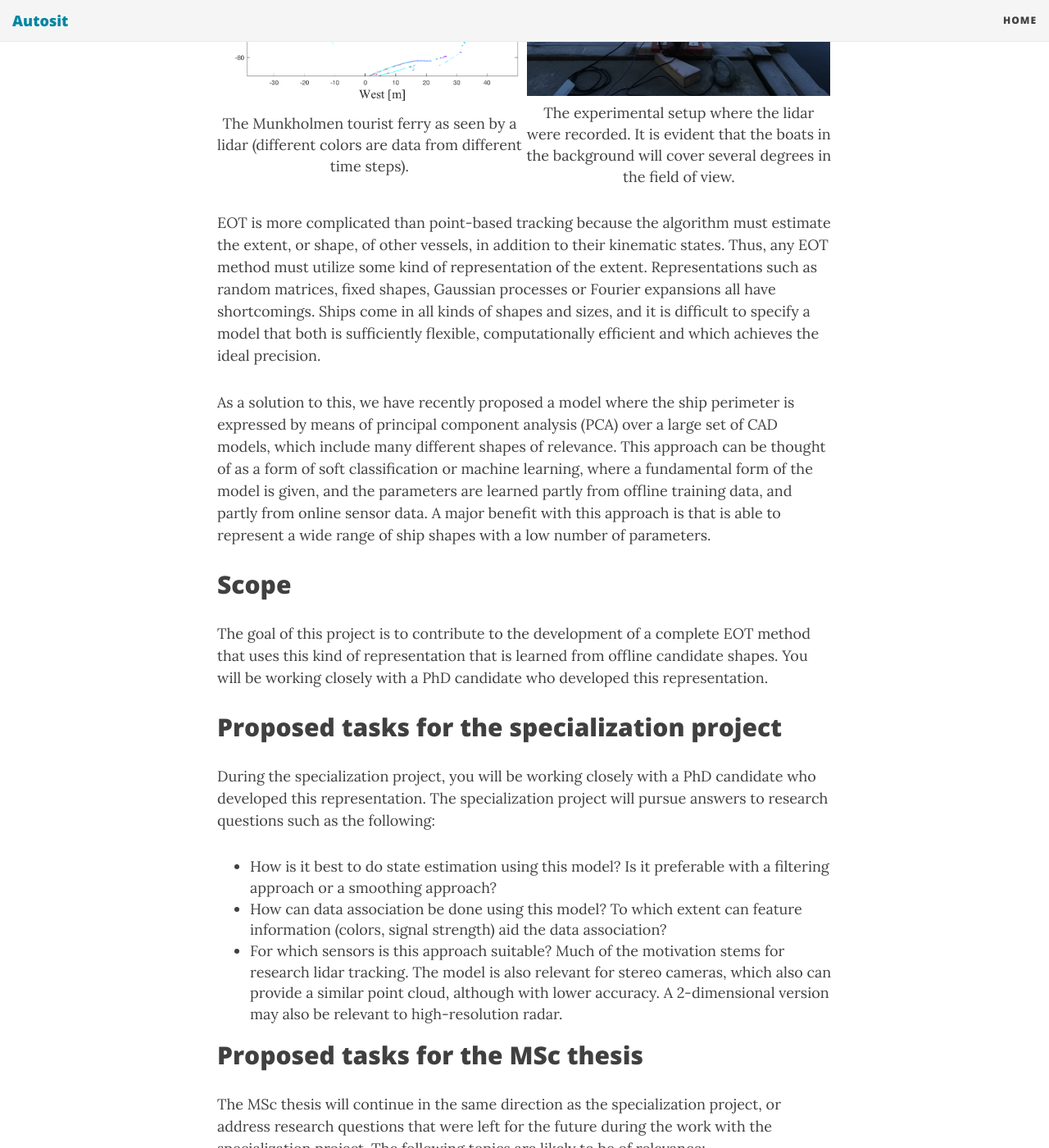
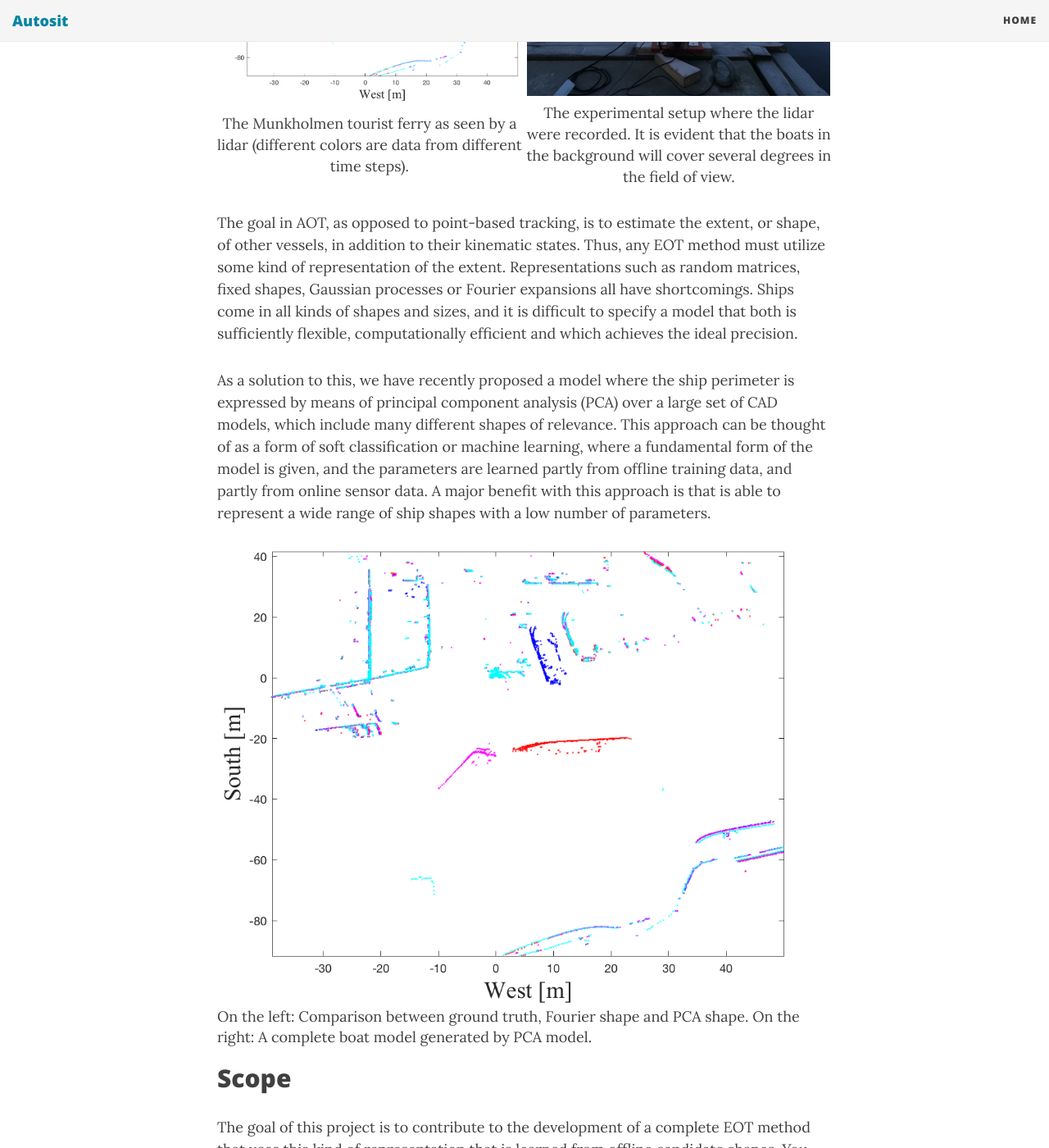
Before and after one commit to autosit/autosit.github.io, a Jekyll site: the page built from _posts/2024-03-15-semi-learn-eot.md, in a window 1280 px wide and 1400 px high, scrolled down 720 px. Shown: the whole window at 82% size. Built offline with Jekyll 4.4.1, drawn with Linux system fonts in a browser that asks for light colours; nearby versions of some CDN libraries.

Commit message:
added 3rd draft of semi-learn-eot with illu

```diff
--- a/_posts/2024-03-15-semi-learn-eot.md
+++ b/_posts/2024-03-15-semi-learn-eot.md
@@ -15,10 +15,13 @@ Collision avoidance and situational awareness for autonomous surface vessels dep
 | The Munkholmen tourist ferry as seen by a lidar (different colors are data from different time steps). | | The experimental setup where the lidar were recorded. It is evident that the boats in the background will cover several degrees in the field of view.|
 
 
-EOT is more complicated than point-based tracking because the algorithm must estimate the extent, or shape, of other vessels, in addition to their kinematic states. Thus, any EOT method must utilize some kind of representation of the extent. Representations such as random matrices, fixed shapes, Gaussian processes or Fourier expansions all have shortcomings. Ships come in all kinds of shapes and sizes, and it is difficult to specify a model that both is sufficiently flexible, computationally efficient and which achieves the ideal precision.
+The goal in AOT, as opposed to point-based tracking, is to estimate the extent, or shape, of other vessels, in addition to their kinematic states. Thus, any EOT method must utilize some kind of representation of the extent. Representations such as random matrices, fixed shapes, Gaussian processes or Fourier expansions all have shortcomings. Ships come in all kinds of shapes and sizes, and it is difficult to specify a model that both is sufficiently flexible, computationally efficient and which achieves the ideal precision.
 
 As a solution to this, we have recently proposed a model where the ship perimeter is expressed by means of principal component analysis (PCA) over a large set of CAD models, which include many different shapes of relevance. This approach can be thought of as a form of soft classification or machine learning, where a fundamental form of the model is given, and the parameters are learned partly from offline training data, and partly from online sensor data. A major benefit with this approach is that is able to represent a wide range of ship shapes with a low number of parameters.
 
+
+| <img src="{{site.url}}/assets/munkholmdeparting.png" width="700"> |
+|On the left: Comparison between ground truth, Fourier shape and PCA shape. On the right: A complete boat model generated by PCA model. |
 
 ## Scope
 
```
Also changed, not shown: assets/pcaship.png (added).
